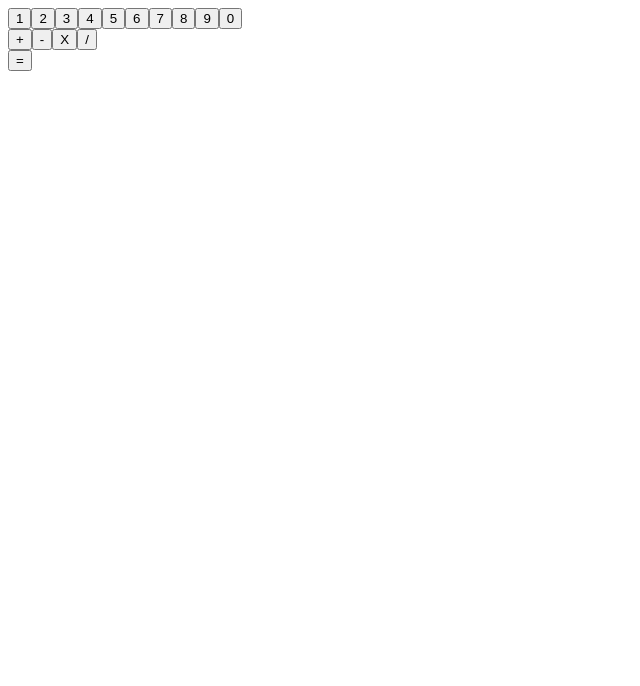
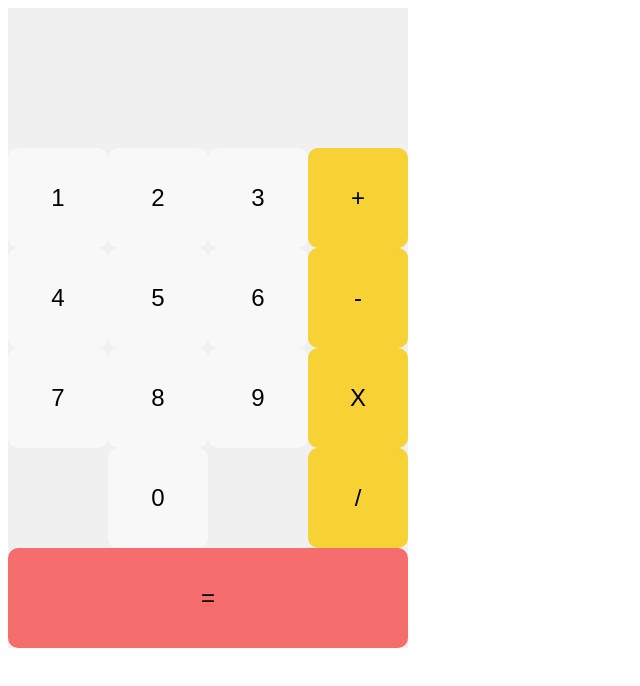
Before and after one commit to FayeCarter/portfolio, a React (Create React App) app: page /mini-projects/Calculator in a window 1280 px wide. Shown: the top 686 px of the page, without its empty margins (0-640 px from the left). Built offline with nearby package versions, Linux system fonts and the light colour scheme.

Commit message:
Add basic styling

```diff
--- a/src/components/Project.css
+++ b/src/components/Project.css
@@ -5,7 +5,7 @@
   display: flex;
   align-items: center;
   justify-content: space-evenly;
-  background-color: ;
+  background-color: rgb(248, 248, 248);
   text-align: center;
 }
 
--- /dev/null
+++ b/src/components/mini-projects/Calculator/Calculator.css
@@ -0,0 +1,62 @@
+.Calculator {
+  width: 400px;
+  background-color: rgb(240, 240, 240);
+}
+
+.calc-result {
+  height: 90px;
+  line-height: 90px;
+  width: 100%;
+  text-align: right;
+  font-size: 8vh;
+}
+
+.calc-input {
+  height: 50px;
+  line-height: 50px;
+  width: 100%;
+  text-align: right;
+  font-size: 3vh;
+  color: rgb(84, 84, 84);
+}
+
+button {
+  width: 100px;
+  height: 100px;
+  font-size: 3vh;
+  border: none;
+  background-color: rgb(248, 248, 248);
+  border-radius: 10px;
+}
+
+button:hover {
+  box-shadow: inset 0 0 0 50px rgba(0,0,0,.05);
+}
+
+button:focus {
+  outline: none;
+}
+
+.numbers {
+  float: left;
+  width: 75%;
+  display: flex;
+  flex-wrap: wrap;
+  justify-content: center;
+}
+
+.actions {
+  width: 25%;
+  float: right;
+  display: flex;
+  flex-wrap: wrap;
+}
+
+.action-buttons {
+  background-color: rgb(246, 210, 53);
+}
+
+.equals-button {
+  width: 100%;
+  background-color: rgb(245, 109, 109);;
+}
--- a/src/components/mini-projects/Calculator/Calculator.js
+++ b/src/components/mini-projects/Calculator/Calculator.js
@@ -1,4 +1,5 @@
 import React, { useState } from 'react';
+import './Calculator.css';
 
 const NUMBERS = ["1","2","3","4","5","6","7","8","9","0"]
 const ACTIONS = ["+","-","X","/"]
```
